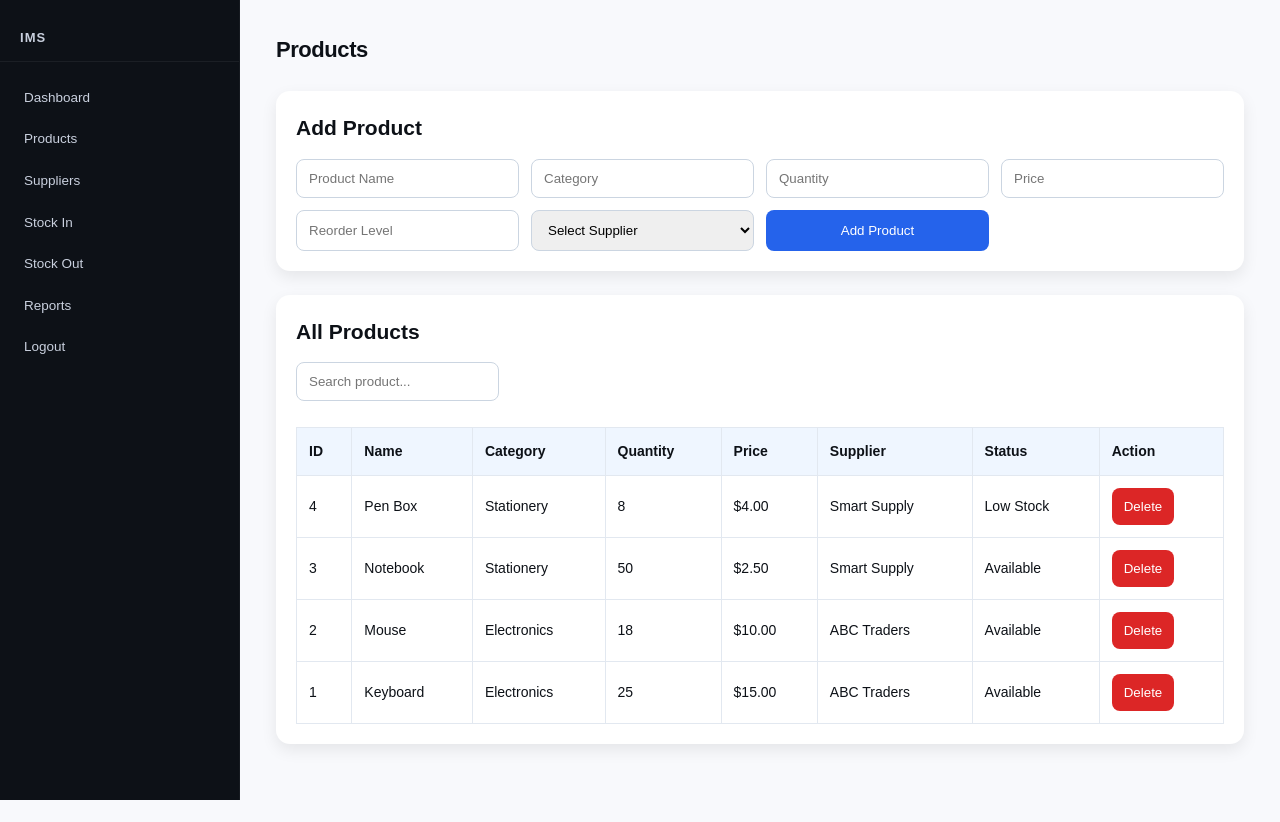
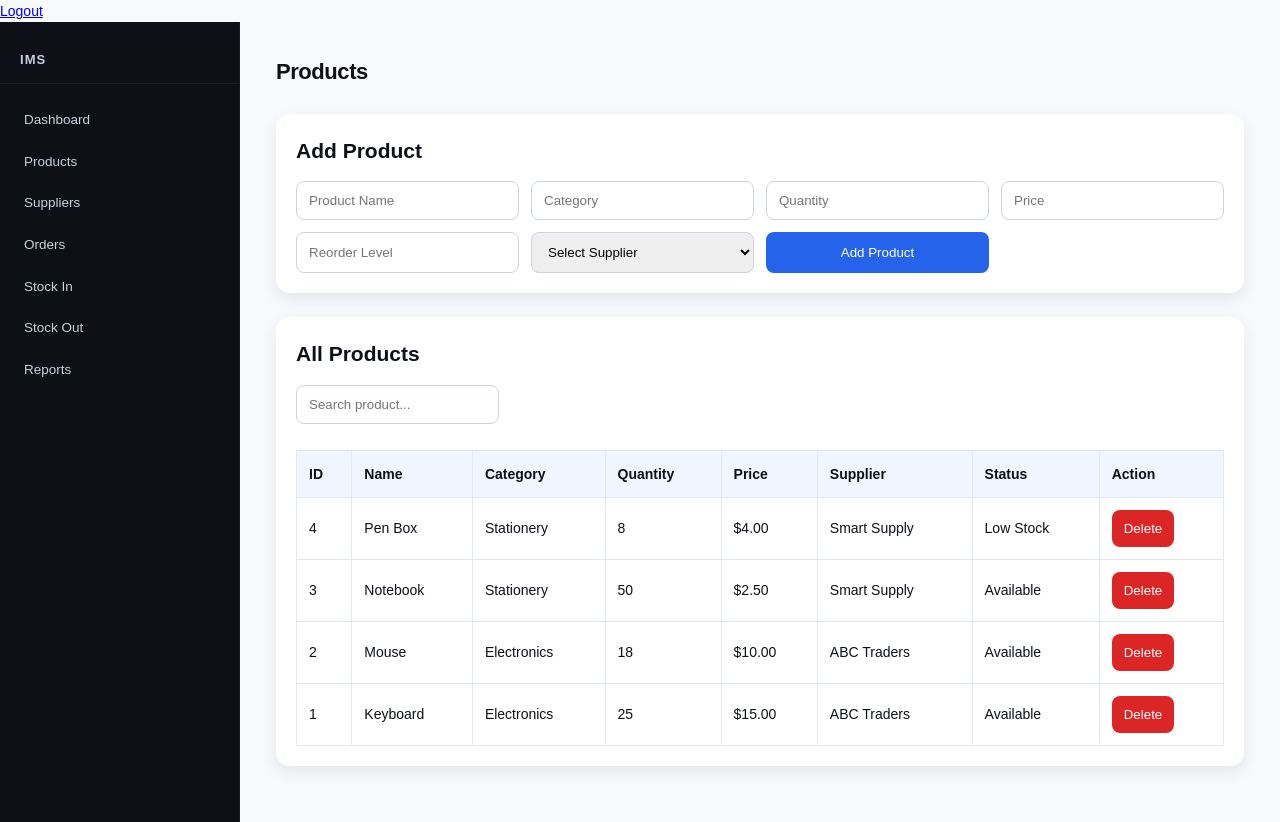
Before and after one commit to rahat1517/WebTechProject, a PHP site: page /products.php in a window 1280 px wide. Before the commit the page ends 800 px from the top, so only its background shows below. Run offline with PHP 8.4, Linux system fonts and the light colour scheme; the visitor is signed in with stand-in values (Sample User, id 1); data comes from the database, SQL or seed files in the repository.

Commit message:
new header

```diff
--- a/includes/header.php
+++ b/includes/header.php
@@ -8,17 +8,21 @@
     <link rel="stylesheet" href="assets/style.css">
 </head>
 <body>
+
+    <a href="logout.php" class="logout-btn" onclick="return confirmLogout()">Logout</a>
+
 <div class="app">
-    <aside class="sidebar">
+    <aside class="sidebar" id="sidebar">
         <h2>IMS</h2>
         <nav>
-            <a href="dashboard.php">Dashboard</a>
-            <a href="products.php">Products</a>
-            <a href="suppliers.php">Suppliers</a>
-            <a href="stock_in.php">Stock In</a>
-            <a href="stock_out.php">Stock Out</a>
-            <a href="reports.php">Reports</a>
-            <a href="logout.php">Logout</a>
+            <a href="dashboard.php" class="<?= basename($_SERVER['PHP_SELF']) == 'dashboard.php' ? 'active' : '' ?>">Dashboard</a>
+            <a href="products.php" class="<?= basename($_SERVER['PHP_SELF']) == 'products.php' ? 'active' : '' ?>">Products</a>
+            <a href="suppliers.php" class="<?= basename($_SERVER['PHP_SELF']) == 'suppliers.php' ? 'active' : '' ?>">Suppliers</a>
+            <a href="orders.php" class="<?= basename($_SERVER['PHP_SELF']) == 'orders.php' ? 'active' : '' ?>">Orders</a>
+            <a href="stock_in.php" class="<?= basename($_SERVER['PHP_SELF']) == 'stock_in.php' ? 'active' : '' ?>">Stock In</a>
+            <a href="stock_out.php" class="<?= basename($_SERVER['PHP_SELF']) == 'stock_out.php' ? 'active' : '' ?>">Stock Out</a>
+            <a href="reports.php" class="<?= basename($_SERVER['PHP_SELF']) == 'reports.php' ? 'active' : '' ?>">Reports</a>
+
         </nav>
     </aside>
     <main class="main-content">
```
